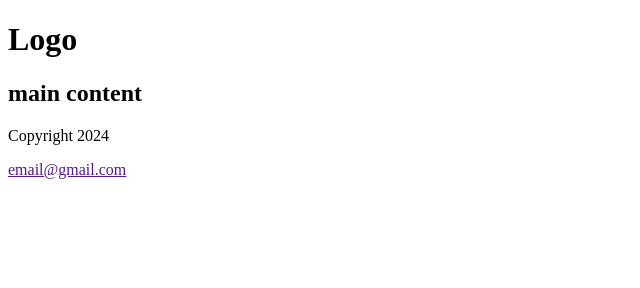
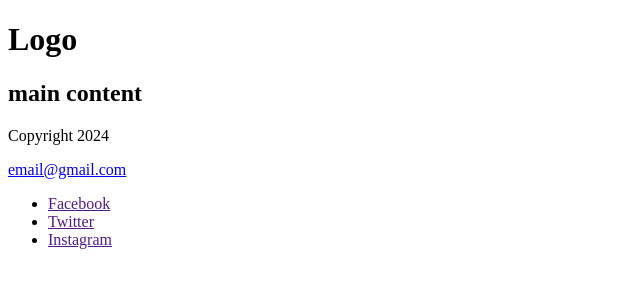
Before and after one commit to RONNIECHOI0324/1st_project_ex, a plain HTML site: page index.html in a window 1280 px wide. Shown: the whole page, without its empty margins (0-640 px from the left). Drawn offline with Linux system fonts and the light colour scheme.

Commit message:
feat: footer link 추가

```diff
--- a/index.html
+++ b/index.html
@@ -16,7 +16,12 @@
     </main>
     <footer>
       <p>Copyright 2024</p>
-      <a href="">email@gmail.com</a>
+      <a href="mailto:email@gmail.com">email@gmail.com</a>
+      <ul>
+        <li><a href="">Facebook</a></li>
+        <li><a href="">Twitter</a></li>
+        <li><a href="">Instagram</a></li>
+      </ul>
     </footer>
   </body>
 </html>
```
